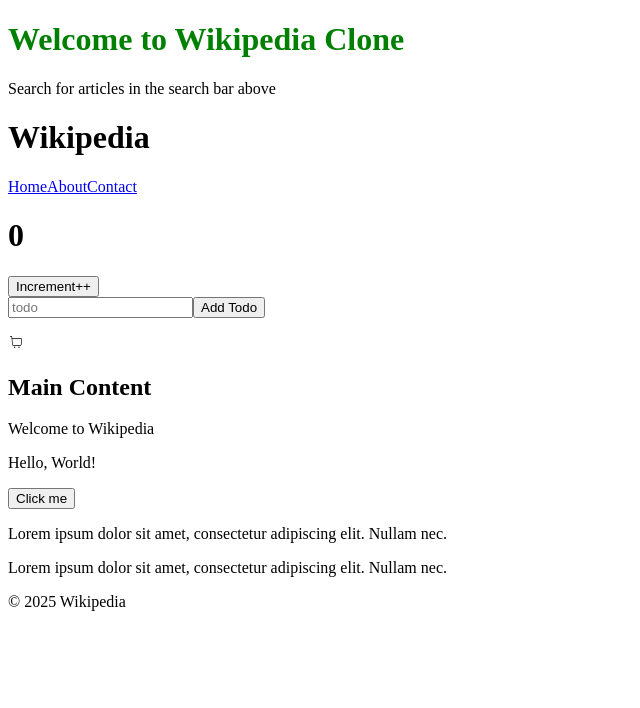
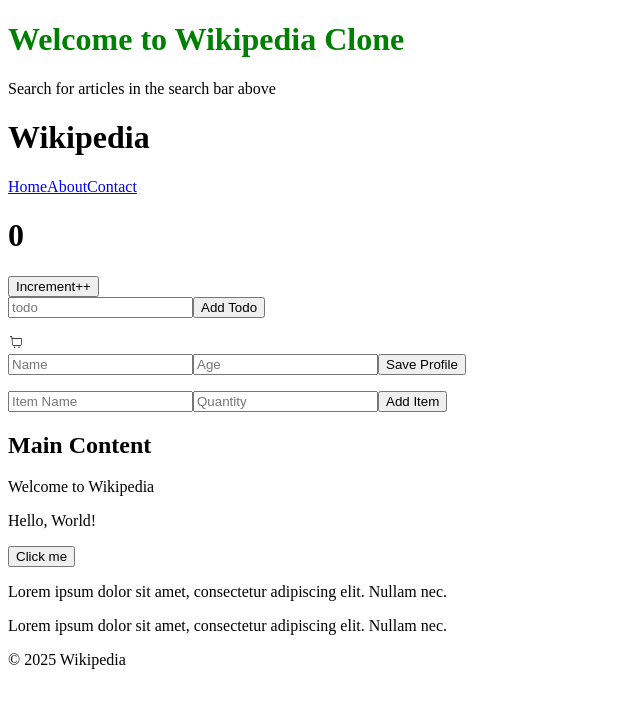
Before and after one commit to zionmezba/wikipedia_clone, a React (Vite) app: page / in a window 1280 px wide. Shown: the top 708 px of the page, without its empty margins (0-640 px from the left). Built offline with nearby package versions, Linux system fonts and the light colour scheme.

Commit message:
Add Profile and ShoppingList components

```diff
--- a/src/App.jsx
+++ b/src/App.jsx
@@ -7,6 +7,8 @@
 import { CiShoppingCart } from "react-icons/ci";
 import EventDemo from "./components/EventDemo";
 import Counter from "./components/Counter";
+import Profile from "./components/Profile";
+import ShoppingList from "./components/ShoppingList";
 
 const App = () => {
     return (
@@ -15,6 +17,8 @@
             <Header />
             <Counter />
             <CiShoppingCart />
+            <Profile />
+            <ShoppingList />
             <MainContent />
             <EventDemo />
             <Footer />
--- /dev/null
+++ b/src/components/Profile.jsx
@@ -0,0 +1,58 @@
+import { useState } from "react";
+
+const Profile = () => {
+    const [profiles, setProfiles] = useState([]);
+    const [name, setName] = useState("");
+    const [age, setAge] = useState("");
+
+    const handleNameChange = (event) => {
+        setName(event.target.value);
+    }
+
+    const handleAgeChange = (event) => {
+        setAge(event.target.value);
+    }
+
+    const submitForm = (event) => {
+        event.preventDefault();
+        setProfiles([...profiles, { name: name, age: age }]);
+        setName("");
+        setAge("");
+    }
+
+    return (
+        <div>
+            <form onSubmit={submitForm}>
+                <input type="text"
+                    onChange={handleNameChange}
+                    value={name}
+                    placeholder="Name"
+                />
+                <input type="text"
+                    onChange={handleAgeChange}
+                    value={age}
+                    placeholder="Age"
+                />
+                <button type="submit">
+                    Save Profile
+                </button>
+            </form>
+            <div>
+                <ul>
+                    {
+                        profiles.map((profile) =>
+                            <div key={Math.random}>
+                                <h1>Profile</h1>
+                                <li>
+                                    <h1>{profile.name}</h1>
+                                    <h1>{profile.age}</h1>
+                                </li>
+                            </div>
+                        )
+                    }
+                </ul>
+            </div>
+        </div>
+    )
+}
+export default Profile;
--- /dev/null
+++ b/src/components/ShoppingList.jsx
@@ -0,0 +1,56 @@
+import { useState } from "react";
+
+const ShoppingList = () => {
+    const [items, setItems] = useState([]);
+    const [name, setName] = useState("");
+    const [quantity, setQuantity] = useState("");
+
+    const handleNameChange = (event) => {
+        setName(event.target.value);
+    }
+
+    const handleQuantityChange = (event) => {
+        setQuantity(event.target.value);
+    }
+
+    const formSubmit = (event) => {
+        event.preventDefault();
+        setItems([...items, { name: name, quantity: quantity }]);
+        setName("");
+        setQuantity("");
+    }
+    return (
+        <div>
+            <form onSubmit={formSubmit}>
+                <input type="text"
+                    value={name}
+                    onChange={handleNameChange}
+                    placeholder="Item Name" />
+                <input type="text"
+                    value={quantity}
+                    onChange={handleQuantityChange}
+                    placeholder="Quantity"
+                />
+                <button type="submit">
+                    Add Item
+                </button>
+            </form>
+            <div>
+                <ul>
+                    {
+                        items.map((item) =>
+                            <div key={Math.random}>
+                                <h1>Shopping List</h1>
+                                <li>
+                                    <h1>{item.name}</h1>
+                                    <h1>{item.quantity}</h1>
+                                </li>
+                            </div>
+                        )
+                    }
+                </ul>
+            </div>
+        </div>
+    )
+}
+export default ShoppingList;
```
